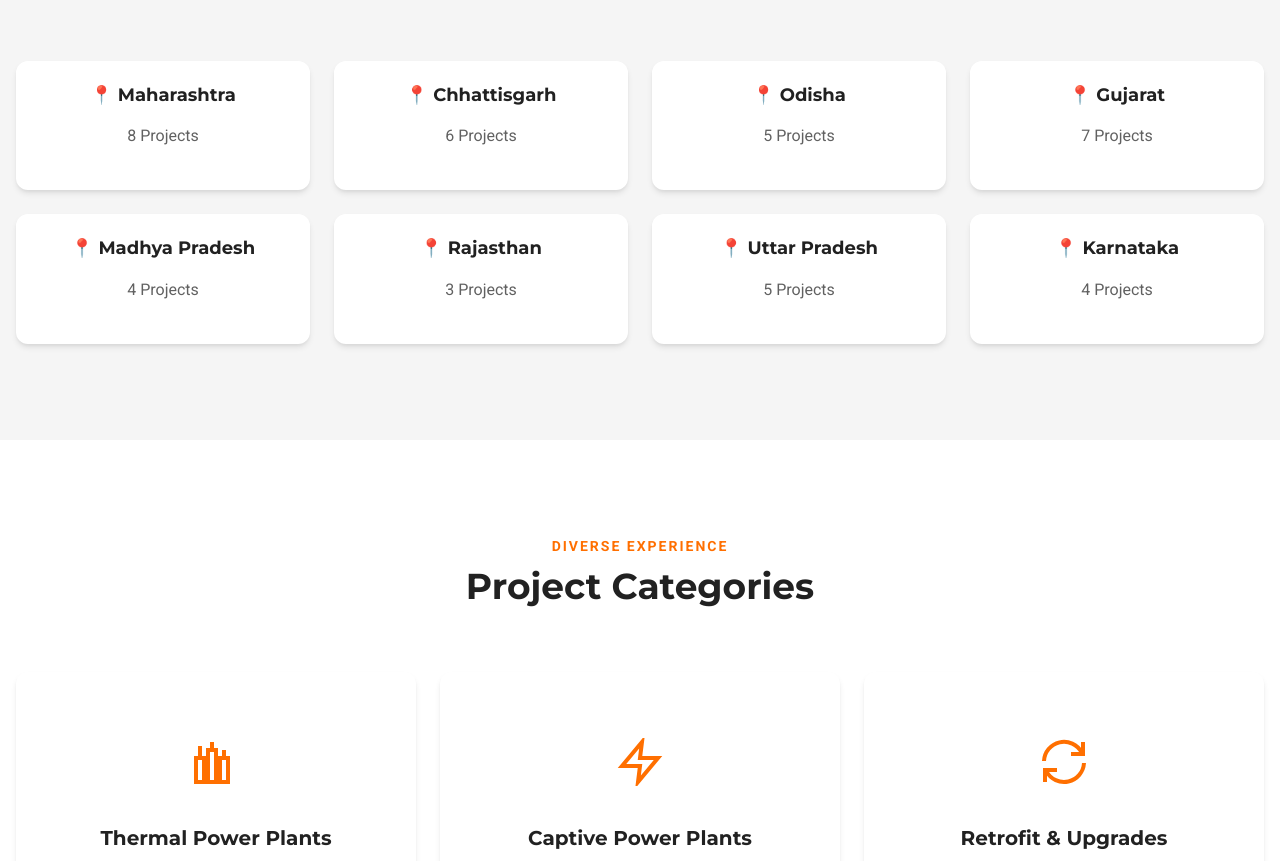
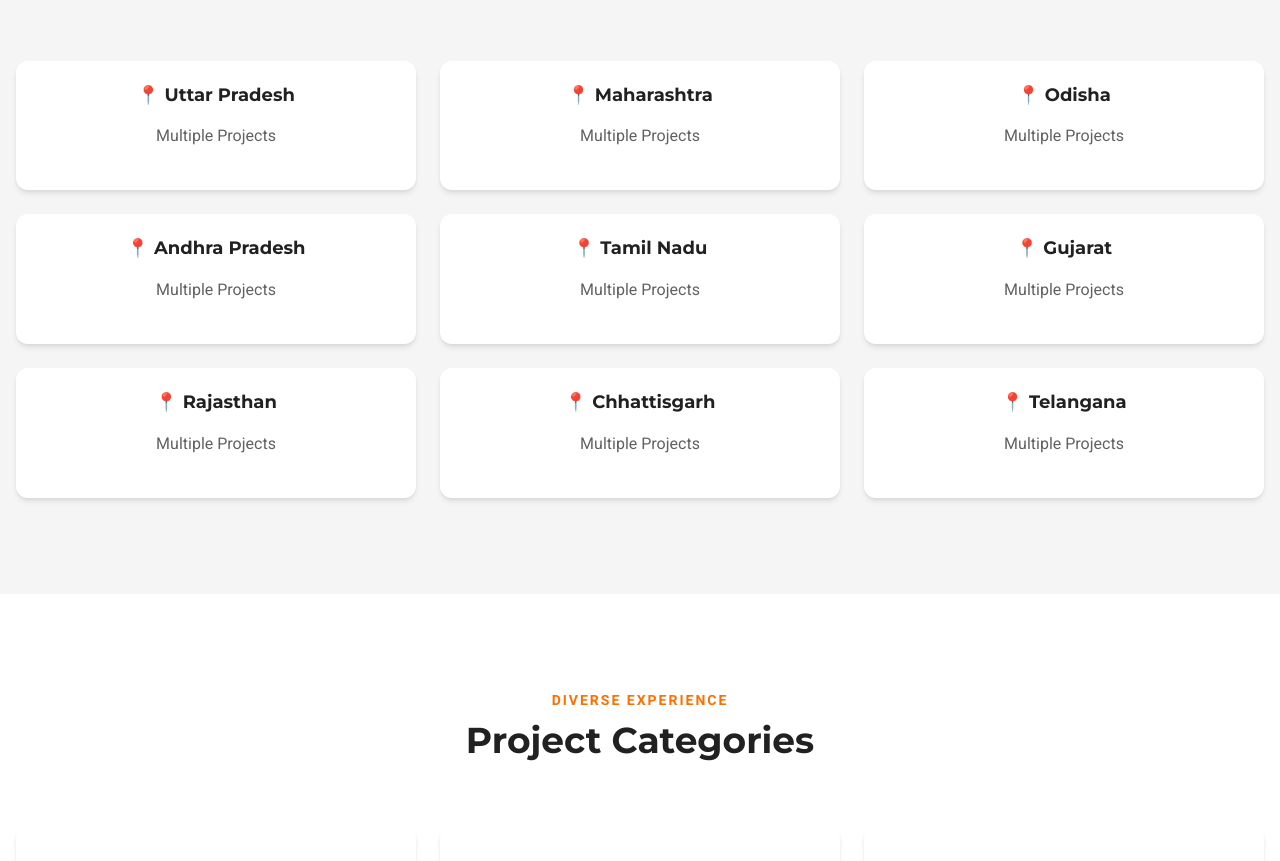
Before and after one commit to srishaktierectors-commits/Sri-Shakti-Erectors-Pvt.Ltd, a plain HTML site: page projects.html in a window 1280 px wide. Shown: the part 2235-3096 px from the top of the page. Drawn offline with Linux system fonts and the light colour scheme.

Commit message:
locaton name updates

```diff
--- a/projects.html
+++ b/projects.html
@@ -455,53 +455,59 @@
                 </p>
             </div>
 
-            <div class="grid grid-cols-4">
+            <div class="grid grid-cols-3">
+                <div class="card text-center">
+                    <div class="card-body">
+                        <h4 class="font-bold text-lg">📍 Uttar Pradesh</h4>
+                        <p class="text-secondary">Multiple Projects</p>
+                    </div>
+                </div>
                 <div class="card text-center">
                     <div class="card-body">
                         <h4 class="font-bold text-lg">📍 Maharashtra</h4>
-                        <p class="text-secondary">8 Projects</p>
+                        <p class="text-secondary">Multiple Projects</p>
+                    </div>
+                </div>
+                <div class="card text-center">
+                    <div class="card-body">
+                        <h4 class="font-bold text-lg">📍 Odisha</h4>
+                        <p class="text-secondary">Multiple Projects</p>
+                    </div>
+                </div>
+                <div class="card text-center">
+                    <div class="card-body">
+                        <h4 class="font-bold text-lg">📍 Andhra Pradesh</h4>
+                        <p class="text-secondary">Multiple Projects</p>
+                    </div>
+                </div>
+                <div class="card text-center">
+                    <div class="card-body">
+                        <h4 class="font-bold text-lg">📍 Tamil Nadu</h4>
+                        <p class="text-secondary">Multiple Projects</p>
+                    </div>
+                </div>
+                <div class="card text-center">
+                    <div class="card-body">
+                        <h4 class="font-bold text-lg">📍 Gujarat</h4>
+                        <p class="text-secondary">Multiple Projects</p>
+                    </div>
+                </div>
+                <div class="card text-center">
+                    <div class="card-body">
+                        <h4 class="font-bold text-lg">📍 Rajasthan</h4>
+                        <p class="text-secondary">Multiple Projects</p>
                     </div>
                 </div>
                 <div class="card text-center">
                     <div class="card-body">
                         <h4 class="font-bold text-lg">📍 Chhattisgarh</h4>
-                        <p class="text-secondary">6 Projects</p>
+                        <p class="text-secondary">Multiple Projects</p>
                     </div>
                 </div>
                 <div class="card text-center">
                     <div class="card-body">
-                        <h4 class="font-bold text-lg">📍 Odisha</h4>
-                        <p class="text-secondary">5 Projects</p>
-                    </div>
-                </div>
-                <div class="card text-center">
-                    <div class="card-body">
-                        <h4 class="font-bold text-lg">📍 Gujarat</h4>
-                        <p class="text-secondary">7 Projects</p>
-                    </div>
-                </div>
-                <div class="card text-center">
-                    <div class="card-body">
-                        <h4 class="font-bold text-lg">📍 Madhya Pradesh</h4>
-                        <p class="text-secondary">4 Projects</p>
-                    </div>
-                </div>
-                <div class="card text-center">
-                    <div class="card-body">
-                        <h4 class="font-bold text-lg">📍 Rajasthan</h4>
-                        <p class="text-secondary">3 Projects</p>
-                    </div>
-                </div>
-                <div class="card text-center">
-                    <div class="card-body">
-                        <h4 class="font-bold text-lg">📍 Uttar Pradesh</h4>
-                        <p class="text-secondary">5 Projects</p>
-                    </div>
-                </div>
-                <div class="card text-center">
-                    <div class="card-body">
-                        <h4 class="font-bold text-lg">📍 Karnataka</h4>
-                        <p class="text-secondary">4 Projects</p>
+                        <h4 class="font-bold text-lg">📍 Telangana</h4>
+                        <p class="text-secondary">Multiple Projects</p>
                     </div>
                 </div>
             </div>
```
Also changed, not shown: clients.html (+6 -31 lines).
